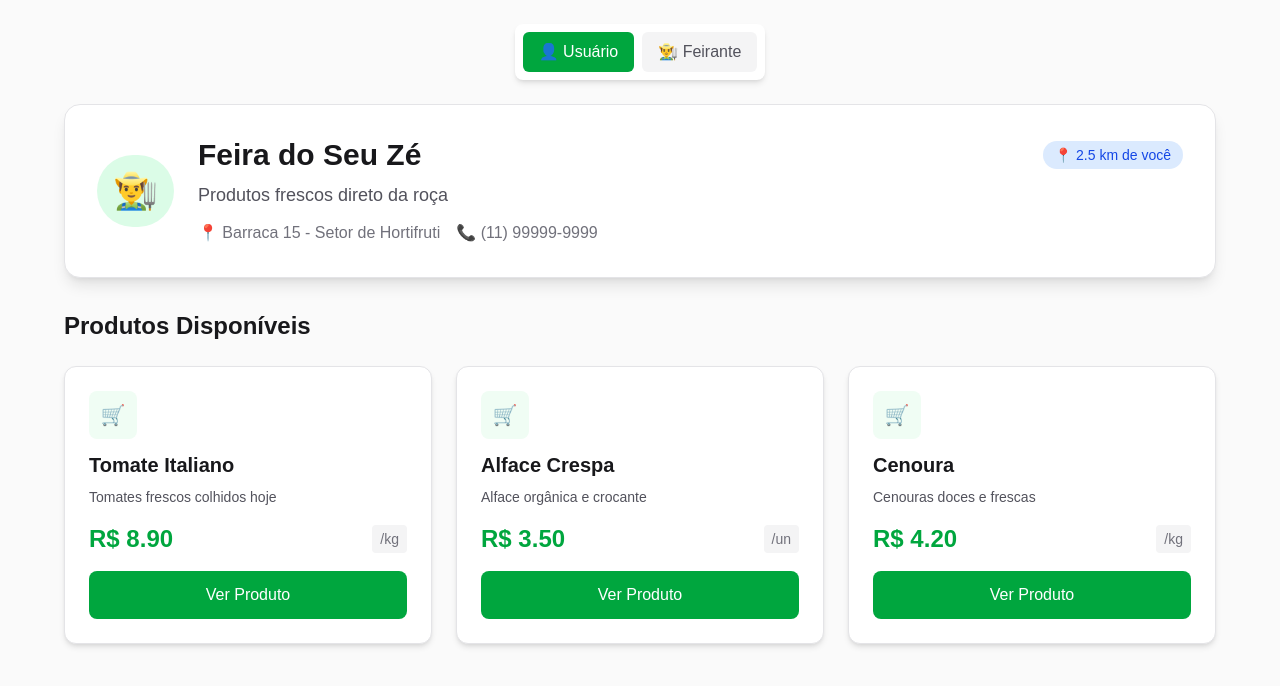
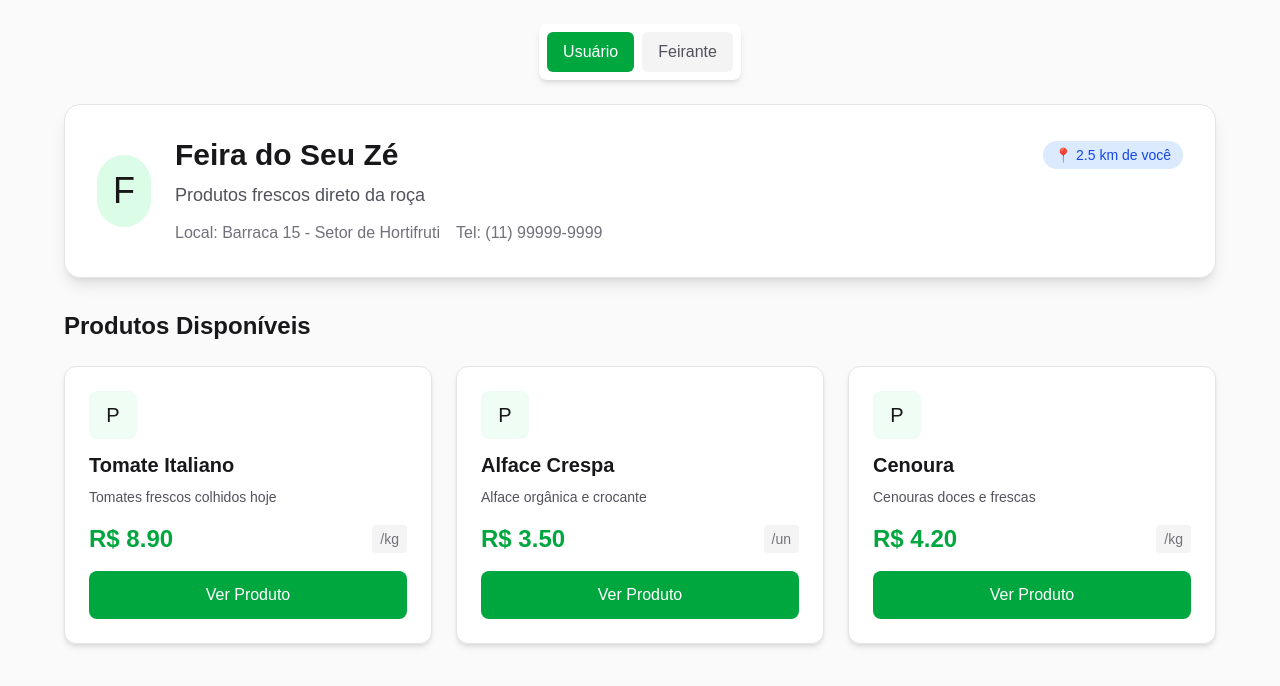
Before and after one commit to gabrielfcastro/TP2-Projeto-Final-2025.2, a Next.js app in the folder frontend/: page /feirantes in a window 1280 px wide. Shown: the top 686 px of the page. Built offline with nearby package versions, Linux system fonts and the light colour scheme.

Commit message:
feat: exibe informações completas do feirante

```diff
--- a/frontend/app/feirantes/page.tsx
+++ b/frontend/app/feirantes/page.tsx
@@ -87,7 +87,7 @@ export default function LojaFeirantePage() {
                   : "bg-zinc-100 text-zinc-600 hover:bg-zinc-200"
               }`}
             >
-              👤 Usuário
+              Usuário
             </button>
             <button
               onClick={() => setTipoUsuario("feirante")}
@@ -97,7 +97,7 @@ export default function LojaFeirantePage() {
                   : "bg-zinc-100 text-zinc-600 hover:bg-zinc-200"
               }`}
             >
-              👨‍🌾 Feirante
+              Feirante
             </button>
           </div>
         </div>
@@ -106,7 +106,7 @@ export default function LojaFeirantePage() {
         <div className="bg-white rounded-2xl shadow-lg p-8 mb-8 border border-zinc-200">
           <div className="flex items-center gap-6">
             <div className="bg-green-100 p-4 rounded-full">
-              <span className="text-4xl">👨‍🌾</span>
+              <span className="text-4xl">F</span>
             </div>
             <div className="flex-1">
               <div className="flex flex-col sm:flex-row sm:items-center justify-between gap-4 mb-2">
@@ -125,10 +125,10 @@ export default function LojaFeirantePage() {
 
               <div className="flex flex-wrap gap-4 text-zinc-500">
                 <div className="flex items-center gap-2">
-                  📍 {feirante.localizacao}
+                  Local: {feirante.localizacao}
                 </div>
                 <div className="flex items-center gap-2">
-                  📞 {feirante.telefone}
+                  Tel: {feirante.telefone}
                 </div>
               </div>
             </div>
@@ -239,7 +239,7 @@ export default function LojaFeirantePage() {
                 >
                   <div className="mb-4">
                     <div className="bg-green-50 w-12 h-12 rounded-lg flex items-center justify-center mb-3">
-                      <span className="text-xl">🛒</span>
+                      <span className="text-xl">P</span>
                     </div>
 
                     <h3 className="text-xl font-semibold text-zinc-900 mb-2">
```
Also changed, not shown: 1 other file (tests, documents, lock files or other folders).
